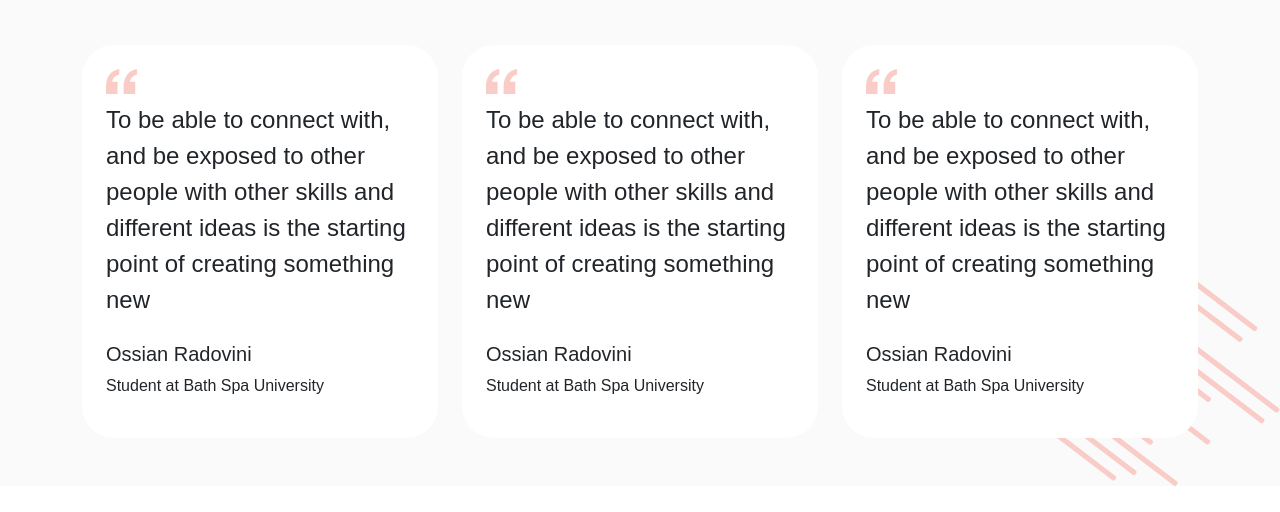
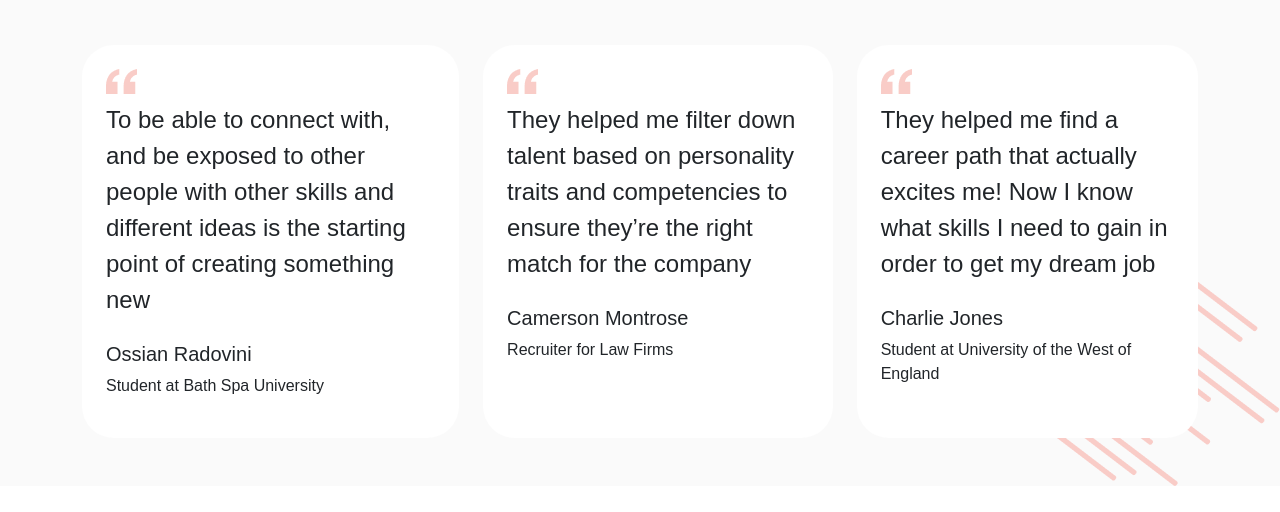
Before and after one commit to selina-islam/bootstrap-project, a plain HTML site: page index.html in a window 1280 px wide. Shown: the part 5337-5849 px from the top of the page. Drawn offline with nearby package versions, Linux system fonts and the light colour scheme.

Commit message:
Here is my bootstrap project.

```diff
--- a/index.html
+++ b/index.html
@@ -202,19 +202,19 @@
             <img src="images/test.png" alt="">
            <p class="fs-4 pt-2 pb-2">To be able to connect with, and be exposed to other people with other skills and different ideas is the starting point of creating something new </p>
            <h5>Ossian Radovini</h5>
-           <p>Student at  Bath Spa University </p>
+           <p>Student at  Bath Spa University   </p>
           </div>
           <div class="w-33 p-4 bg-white rounded-5">
             <img src="images/test.png" alt="">
-           <p class="fs-4 pt-2 pb-2">To be able to connect with, and be exposed to other people with other skills and different ideas is the starting point of creating something new </p>
-           <h5>Ossian Radovini</h5>
-           <p>Student at  Bath Spa University </p>
+           <p class="fs-4 pt-2 pb-2">They helped me filter down talent based on personality traits and competencies to ensure they’re the right match for the company</p>
+           <h5>Camerson Montrose</h5>
+           <p>Recruiter for Law Firms  </p>
           </div>
           <div class="w-33 p-4 bg-white rounded-5">
             <img src="images/test.png" alt="">
-           <p class="fs-4 pt-2 pb-2">To be able to connect with, and be exposed to other people with other skills and different ideas is the starting point of creating something new </p>
-           <h5>Ossian Radovini</h5>
-           <p>Student at  Bath Spa University </p>
+           <p class="fs-4 pt-2 pb-2">They helped me find a career path that actually excites me! Now I know what skills I need to gain in order to get my dream job</p>
+           <h5>Charlie Jones</h5>
+           <p>Student at University of the West of England </p>
           </div>
         </div>
       </div>
```
